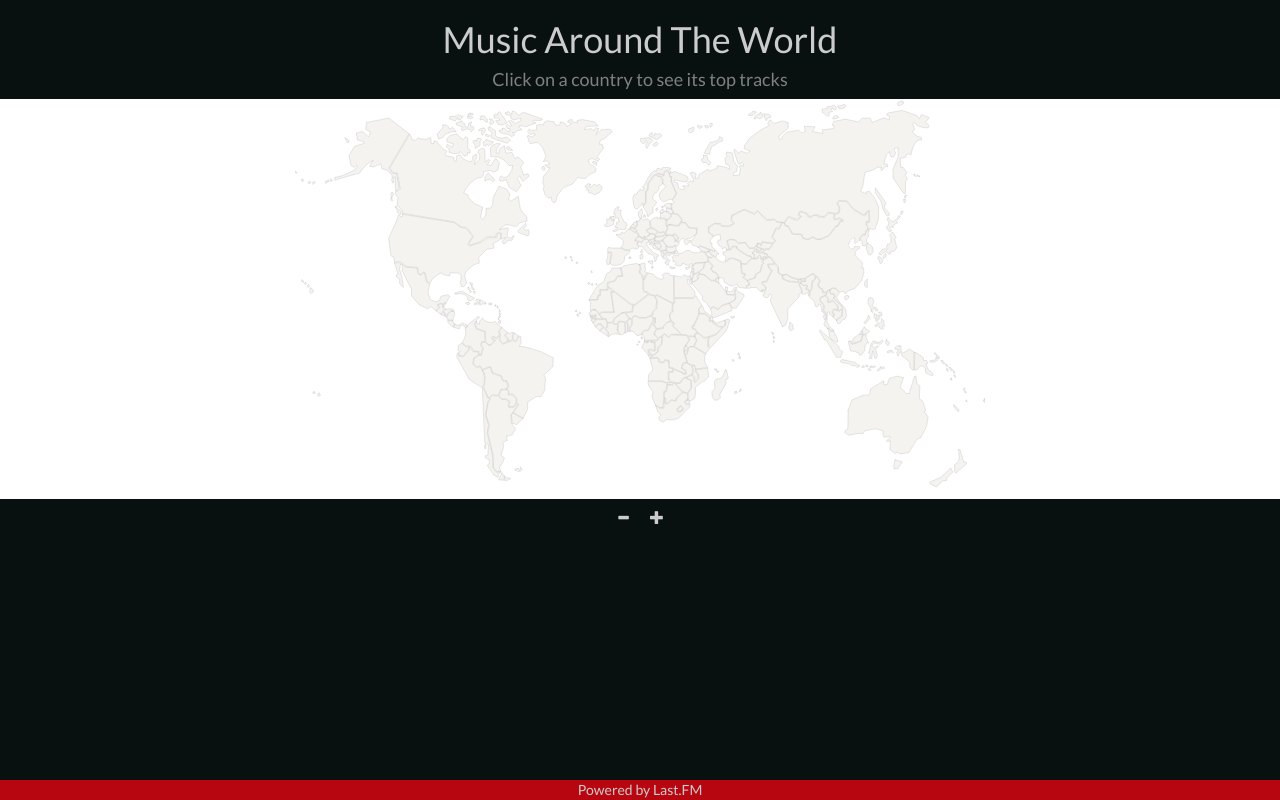
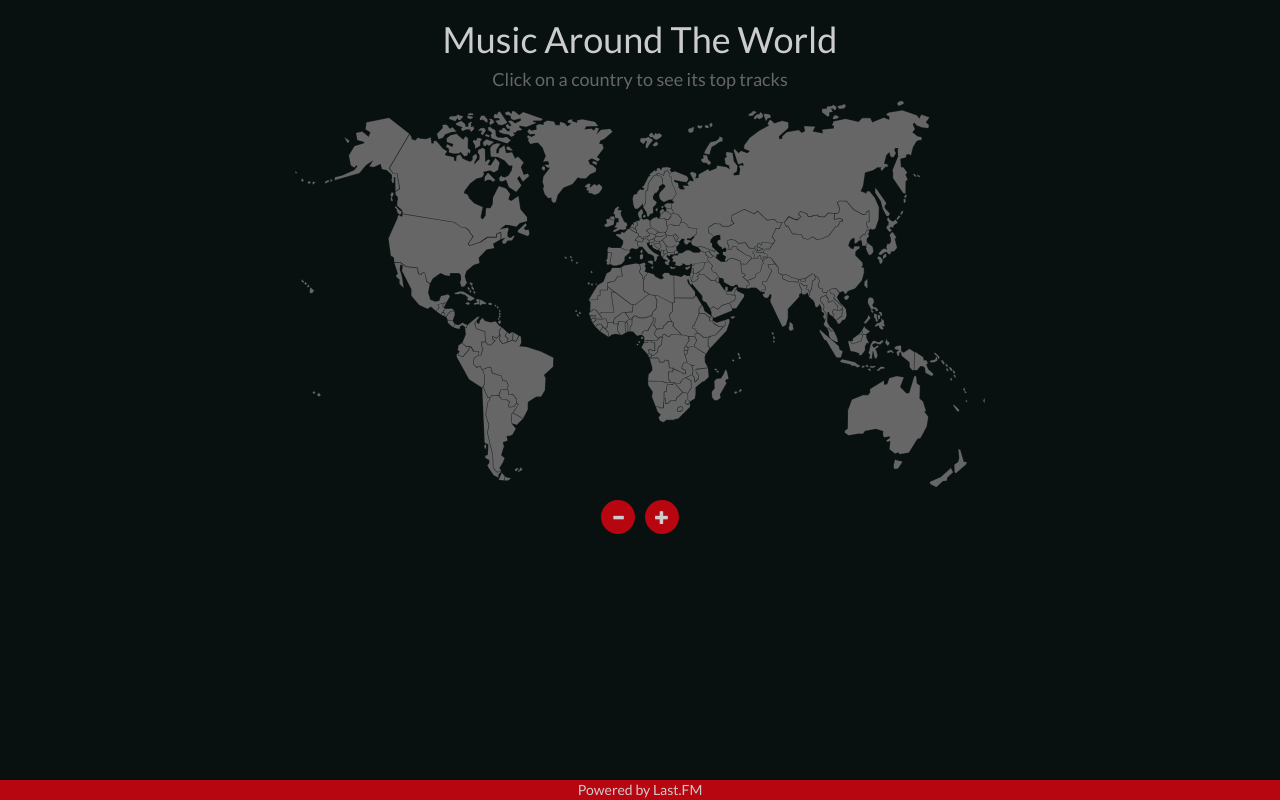
Before and after one commit to kat3kasper/musicmap, a React (Create React App) app in the folder client/: page / in a window 1280 px wide. Built offline with nearby package versions, Linux system fonts and the light colour scheme.

Commit message:
Update map colors and zoom in/out buttons

```diff
--- a/client/src/App.css
+++ b/client/src/App.css
@@ -9,7 +9,7 @@
 }
 .app-info {
   margin-top: 0;
-  color: grey;
+  color: #666;
 }
 
 .hr-red {
--- a/client/src/JQVMap.css
+++ b/client/src/JQVMap.css
@@ -4,11 +4,17 @@
 }
 
 .zoom-out {
+  background-color: #b80610;
+  border-radius: 100%;
+  cursor: pointer;
+  margin-right: .5rem;
   padding: 1rem;
-  cursor: pointer;
 }
 
 .zoom-in {
+  background-color: #b80610;
+  border-radius: 100%;
+  cursor: pointer;
+  margin-left: .5rem;
   padding: 1rem;
-  cursor: pointer;
 }
--- a/client/src/JQVMap.js
+++ b/client/src/JQVMap.js
@@ -8,7 +8,10 @@ class JQVMap extends Component {
 
   componentDidMount() {
     $('#vmap').vectorMap({
-      backgroundColor: '#ffffff',
+      backgroundColor: '#091010',
+      color: '#666666',
+      selectedColor: '#9f050e',
+      hoverColor: '#b80610',
       enableZoom: true,
       onRegionClick: this.props.countryClickedFunction,
       onLabelShow: this.onLabelShow
```
